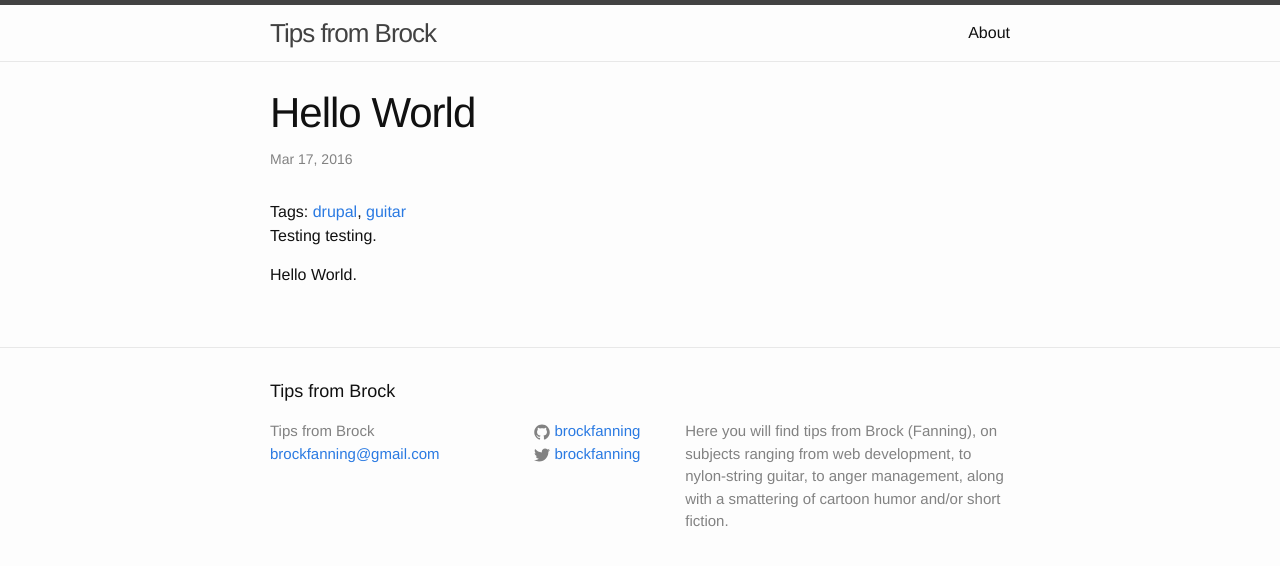
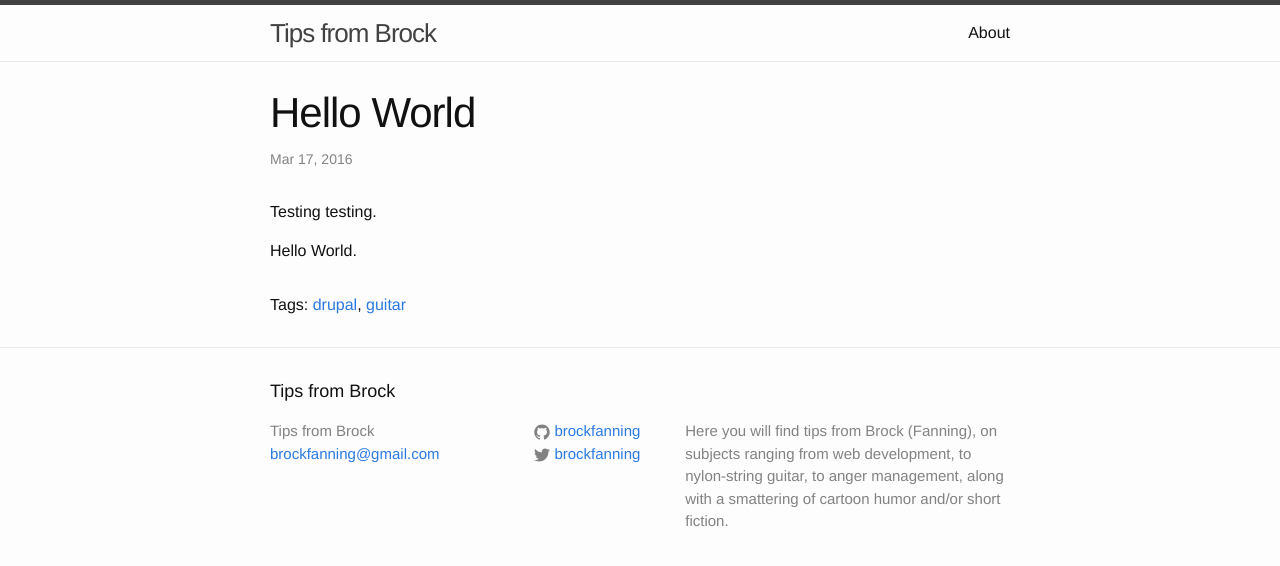
Before and after one commit to brockfanning/brockfanning.github.io, a Jekyll site: the page built from _posts/2016-03-17-hello-world.md, in a window 1280 px wide. Shown: the top 566 px of the page. Built offline with Jekyll 4.4.1, drawn with Linux system fonts in a browser that asks for light colours.

Commit message:
Move tags below post

```diff
--- a/_layouts/post.html
+++ b/_layouts/post.html
@@ -8,10 +8,10 @@ layout: default
     <p class="post-meta"><time datetime="{{ page.date | date_to_xmlschema }}" itemprop="datePublished">{{ page.date | date: "%b %-d, %Y" }}</time>{% if page.author %} • <span itemprop="author" itemscope itemtype="http://schema.org/Person"><span itemprop="name">{{ page.author }}</span></span>{% endif %}</p>
   </header>
 
-  {% include post-tags.html %}
-
   <div class="post-content" itemprop="articleBody">
     {{ content }}
   </div>
 
+  {% include post-tags.html %}
+
 </article>
```
